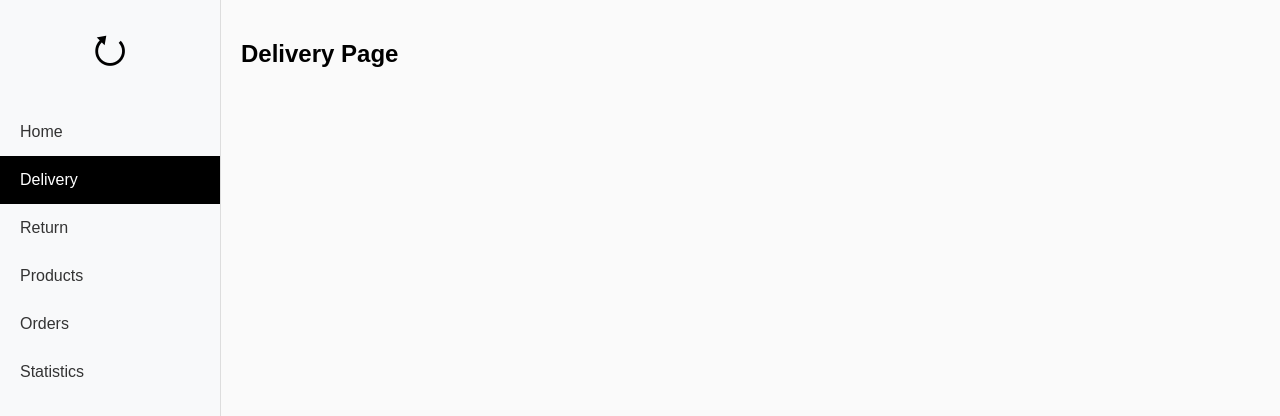
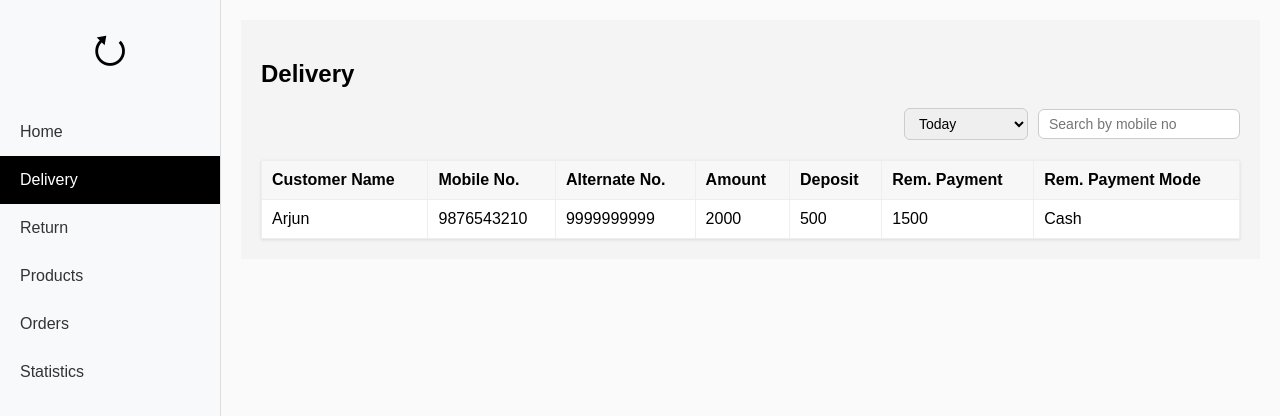
Before and after one commit to Pramodiniprasad/Rental-studio-, a React (Create React App) app: page /delivery in a window 1280 px wide. Both pictures are taken after typing "name@example.com", "Sample123" into the empty fields and a click on the button "Sign In". Shown: the top 416 px of the page. Built offline with nearby package versions, Linux system fonts and the light colour scheme.

Commit message:
Delivery page

```diff
--- a/package.json
+++ b/package.json
@@ -7,7 +7,9 @@
     "@testing-library/jest-dom": "^6.9.1",
     "@testing-library/react": "^16.3.0",
     "@testing-library/user-event": "^13.5.0",
+    "date-fns": "^4.1.0",
     "react": "^19.2.0",
+    "react-datepicker": "^8.7.0",
     "react-dom": "^19.2.0",
     "react-router-dom": "^7.9.3",
     "react-scripts": "5.0.1",
--- /dev/null
+++ b/src/pages/Delivery.css
@@ -0,0 +1,61 @@
+.delivery-page {
+  padding: 20px;
+  font-family: sans-serif;
+  background: #f4f4f4;
+}
+
+h2 {
+  margin-bottom: 20px;
+}
+
+/* FILTER BAR */
+.filters {
+  display: flex;
+  justify-content: flex-end; /* Align everything to right */
+  align-items: center;
+  gap: 10px; /* Space between elements */
+  margin-bottom: 20px;
+  flex-wrap: wrap; /* Wrap on small screens */
+}
+
+.filters select,
+.filters .date-input,
+.filters input {
+  padding: 6px 10px;
+  border: 1px solid #ccc;
+  border-radius: 6px;
+  font-size: 14px;
+}
+
+.filters .date-input {
+  width: 130px; /* Compact date pickers */
+}
+
+.filters input {
+  width: 180px; /* Search box width */
+}
+
+/* TABLE STYLING */
+.delivery-table {
+  width: 100%;
+  border-collapse: collapse;
+  background: white;
+  box-shadow: 0 1px 3px rgba(0,0,0,0.1);
+}
+
+.delivery-table th,
+.delivery-table td {
+  border: 1px solid #eee;
+  padding: 10px;
+  text-align: left;
+}
+
+.delivery-table th {
+  background: #f7f7f7;
+}
+
+.no-data {
+  text-align: center;
+  color: gray;
+  padding: 20px;
+}
--- a/src/pages/Delivery.js
+++ b/src/pages/Delivery.js
@@ -1,5 +1,129 @@
-// Delivery.js
-import React from "react";
+import React, { useState } from "react";
+import DatePicker from "react-datepicker";
+import "react-datepicker/dist/react-datepicker.css";
+import "./Delivery.css";
+
 export default function Delivery() {
-  return <div className="page"><h2>Delivery Page</h2></div>;
+  const [filterType, setFilterType] = useState("Today");
+  const [fromDate, setFromDate] = useState(null);
+  const [toDate, setToDate] = useState(null);
+  const [search, setSearch] = useState("");
+
+  // Mock data (frontend-only)
+  const mockData = [
+    { name: "Arjun", mobile: "9876543210", alt: "9999999999", amount: 2000, deposit: 500, remPay: 1500, mode: "Cash", date: new Date("2025-10-08") },
+    { name: "Neha", mobile: "9123456789", alt: "9333333333", amount: 3000, deposit: 1000, remPay: 2000, mode: "UPI", date: new Date("2025-10-09") },
+    { name: "Ravi", mobile: "9988776655", alt: "9444444444", amount: 1500, deposit: 500, remPay: 1000, mode: "Card", date: new Date("2025-10-10") },
+  ];
+
+  const today = new Date();
+  const tomorrow = new Date(today);
+  tomorrow.setDate(today.getDate() + 1);
+
+  // Filter logic
+  const filteredData = mockData.filter((item) => {
+    let dateMatch = true;
+
+    // Normalize item date to remove time
+    const itemDate = new Date(item.date.getFullYear(), item.date.getMonth(), item.date.getDate());
+
+    if (filterType === "Today") {
+      const todayDate = new Date(today.getFullYear(), today.getMonth(), today.getDate());
+      dateMatch = itemDate.getTime() === todayDate.getTime();
+    } else if (filterType === "Tomorrow") {
+      const tomorrowDate = new Date(tomorrow.getFullYear(), tomorrow.getMonth(), tomorrow.getDate());
+      dateMatch = itemDate.getTime() === tomorrowDate.getTime();
+    } else if (filterType === "Custom Date") {
+      if (fromDate && toDate) {
+        const from = new Date(fromDate.getFullYear(), fromDate.getMonth(), fromDate.getDate());
+        const to = new Date(toDate.getFullYear(), toDate.getMonth(), toDate.getDate());
+        dateMatch = itemDate >= from && itemDate <= to;
+      } else if (fromDate) {
+        const from = new Date(fromDate.getFullYear(), fromDate.getMonth(), fromDate.getDate());
+        dateMatch = itemDate.getTime() === from.getTime();
+      }
+    }
+
+    const searchMatch = item.mobile.includes(search);
+    return dateMatch && searchMatch;
+  });
+
+
+  return (
+    <div className="delivery-page">
+      <h2>Delivery</h2>
+
+      {/* FILTER BAR */}
+      <div className="filters">
+        <select
+          value={filterType}
+          onChange={(e) => setFilterType(e.target.value)}
+        >
+          <option>Today</option>
+          <option>Tomorrow</option>
+          <option>Custom Date</option>
+        </select>
+
+        {filterType === "Custom Date" && (
+          <>
+            <DatePicker
+              selected={fromDate}
+              onChange={(date) => setFromDate(date)}
+              placeholderText="From date"
+              className="date-input"
+            />
+            <DatePicker
+              selected={toDate}
+              onChange={(date) => setToDate(date)}
+              placeholderText="To date"
+              className="date-input"
+            />
+          </>
+        )}
+
+        <input
+          type="text"
+          placeholder="Search by mobile no"
+          value={search}
+          onChange={(e) => setSearch(e.target.value)}
+        />
+      </div>
+
+      {/* TABLE */}
+      <table className="delivery-table">
+        <thead>
+          <tr>
+            <th>Customer Name</th>
+            <th>Mobile No.</th>
+            <th>Alternate No.</th>
+            <th>Amount</th>
+            <th>Deposit</th>
+            <th>Rem. Payment</th>
+            <th>Rem. Payment Mode</th>
+          </tr>
+        </thead>
+        <tbody>
+          {filteredData.length > 0 ? (
+            filteredData.map((item, index) => (
+              <tr key={index}>
+                <td>{item.name}</td>
+                <td>{item.mobile}</td>
+                <td>{item.alt}</td>
+                <td>{item.amount}</td>
+                <td>{item.deposit}</td>
+                <td>{item.remPay}</td>
+                <td>{item.mode}</td>
+              </tr>
+            ))
+          ) : (
+            <tr>
+              <td colSpan="7" className="no-data">
+                No Data Found
+              </td>
+            </tr>
+          )}
+        </tbody>
+      </table>
+    </div>
+  );
 }
```
Also changed, not shown: 1 other file (tests, documents, lock files or other folders).
